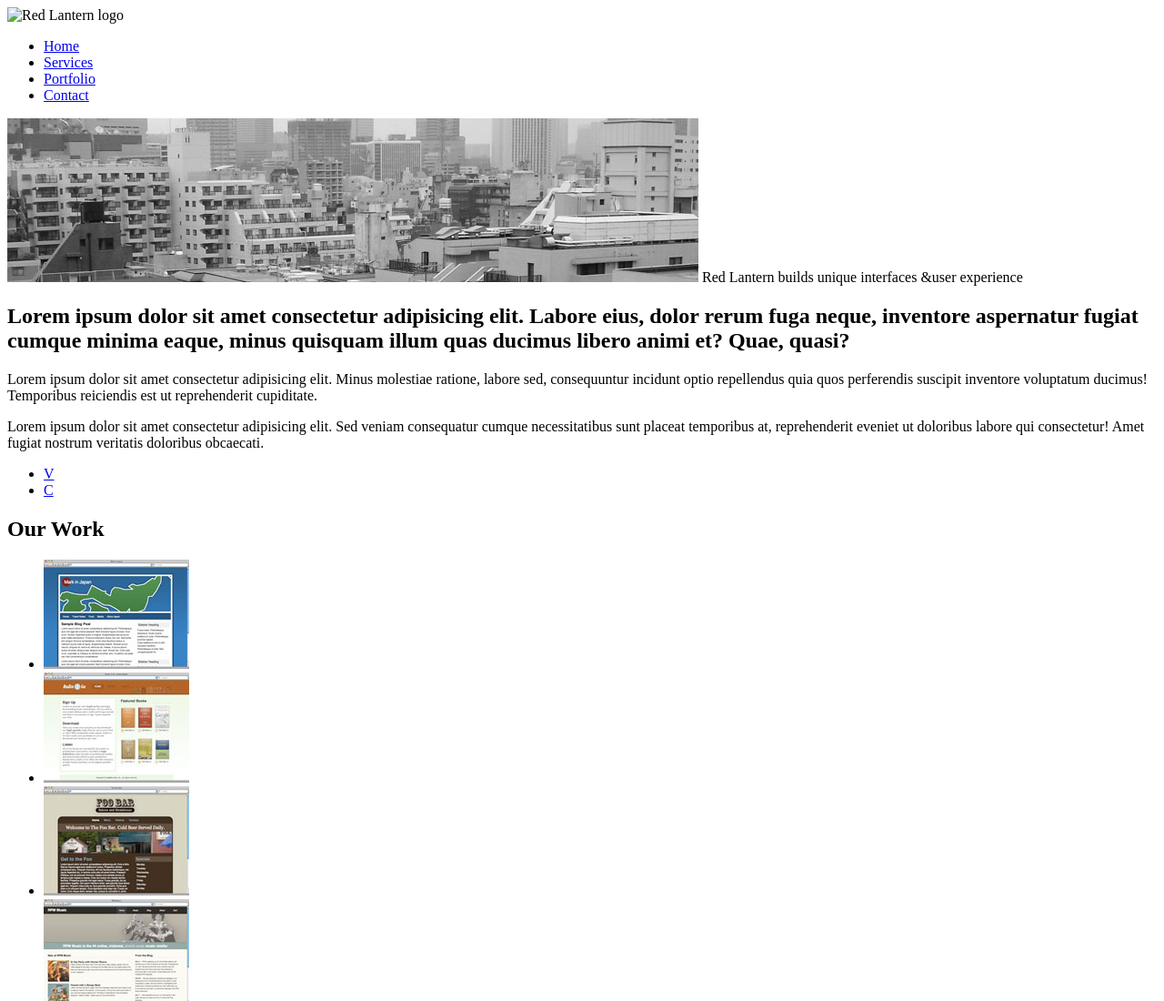
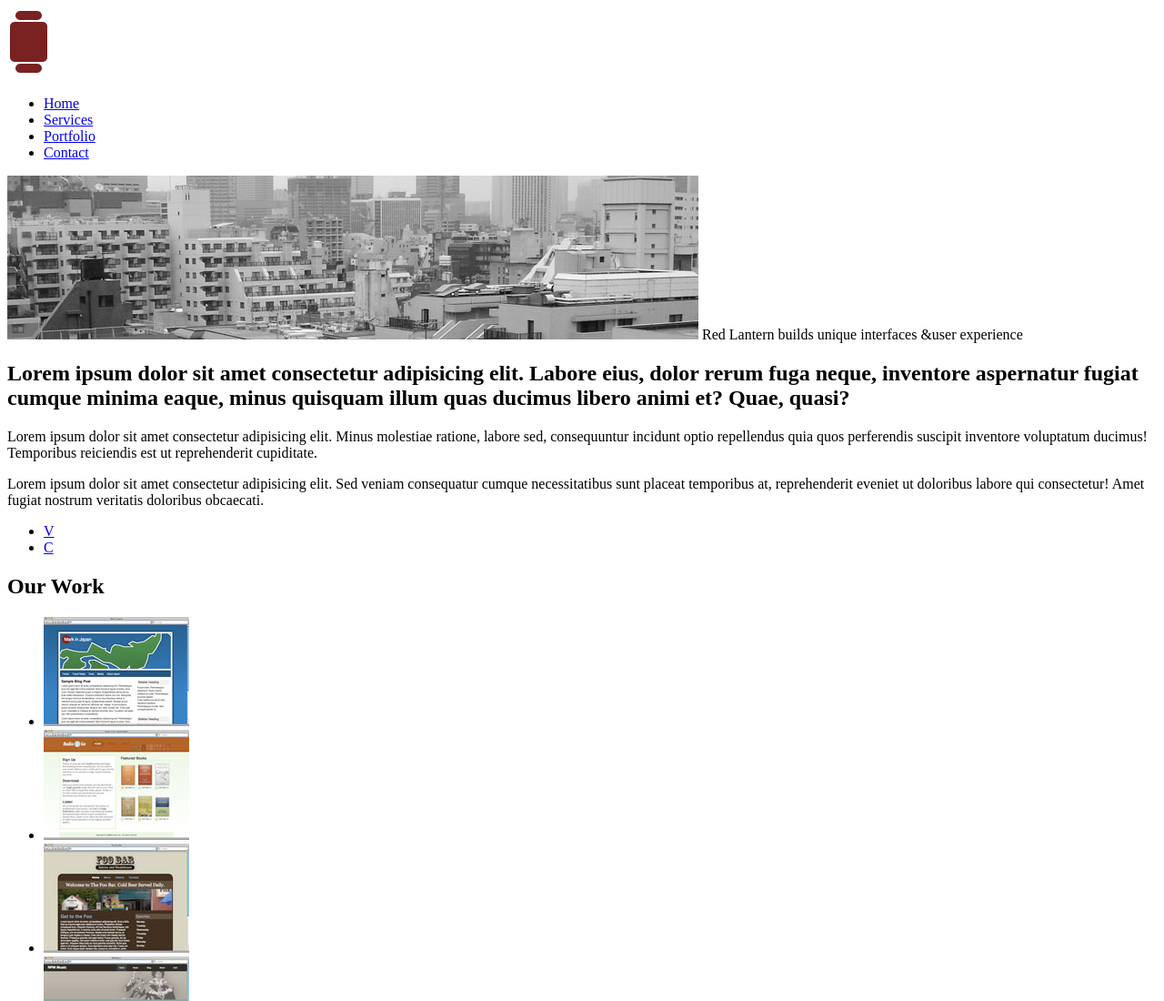
Before and after one commit to An6666666/AN-ON, a plain HTML site: page 123.html in a window 1280 px wide. Shown: the top 1100 px of the page at 91% size. Drawn offline with Linux system fonts and the light colour scheme.

Commit message:
20240920

```diff
--- a/123.html
+++ b/123.html
@@ -7,7 +7,7 @@
 </head>
 <body>
     <header id="masthead">
-        <hl><img alt="Red Lantern logo" scr="images/rl.pngd" /></hl>
+        <hl><img alt="Red Lantern logo" src="images/rl.png" /></hl>
         <ul id="nav">
             <li><a class="active" title="Red Lantern home" href="index.html">Home</a></li>
             <li><a title="Design services" href="services.html">Services</a></li>
```
